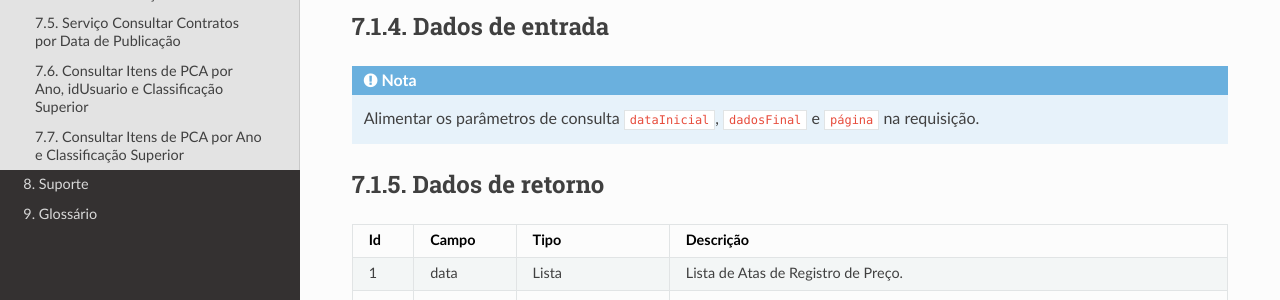
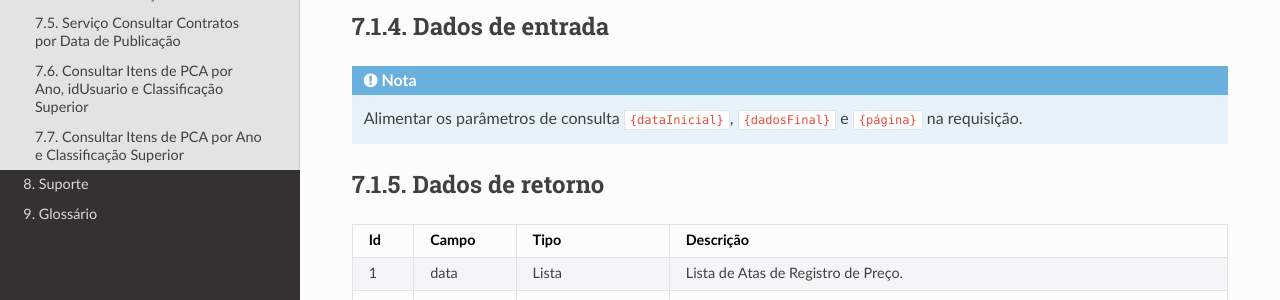
Before and after one commit to sofiaestrelab/Manual-de-Consulta-do-PNCP, a Sphinx documentation site: the page built from docs/source/catalogo_de_servicos/consultar_atas_de_registro_de_preco_por_dados_de_atualizacao_global.rst, in a window 1280 px wide. Shown: the part 685-985 px from the top of the page. Built offline with Sphinx 7.4.7 and the Read the Docs theme 3.1.0, drawn with Linux system fonts in a browser that asks for light colours; pages that are not in the unit, such as notebooks, are missing from menus.

```diff
--- a/docs/source/catalogo_de_servicos/consultar_atas_de_registro_de_preco_por_dados_de_atualizacao_global.rst
+++ b/docs/source/catalogo_de_servicos/consultar_atas_de_registro_de_preco_por_dados_de_atualizacao_global.rst
@@ -39,7 +39,7 @@ Dados de entrada
 
 .. note::
 
-   Alimentar os parâmetros de consulta ``dataInicial``, ``dadosFinal`` e ``página`` na requisição.
+   Alimentar os parâmetros de consulta ``{dataInicial}``, ``{dadosFinal}`` e ``{página}`` na requisição.
 
 .. list-table::
    :width: 100%
```
